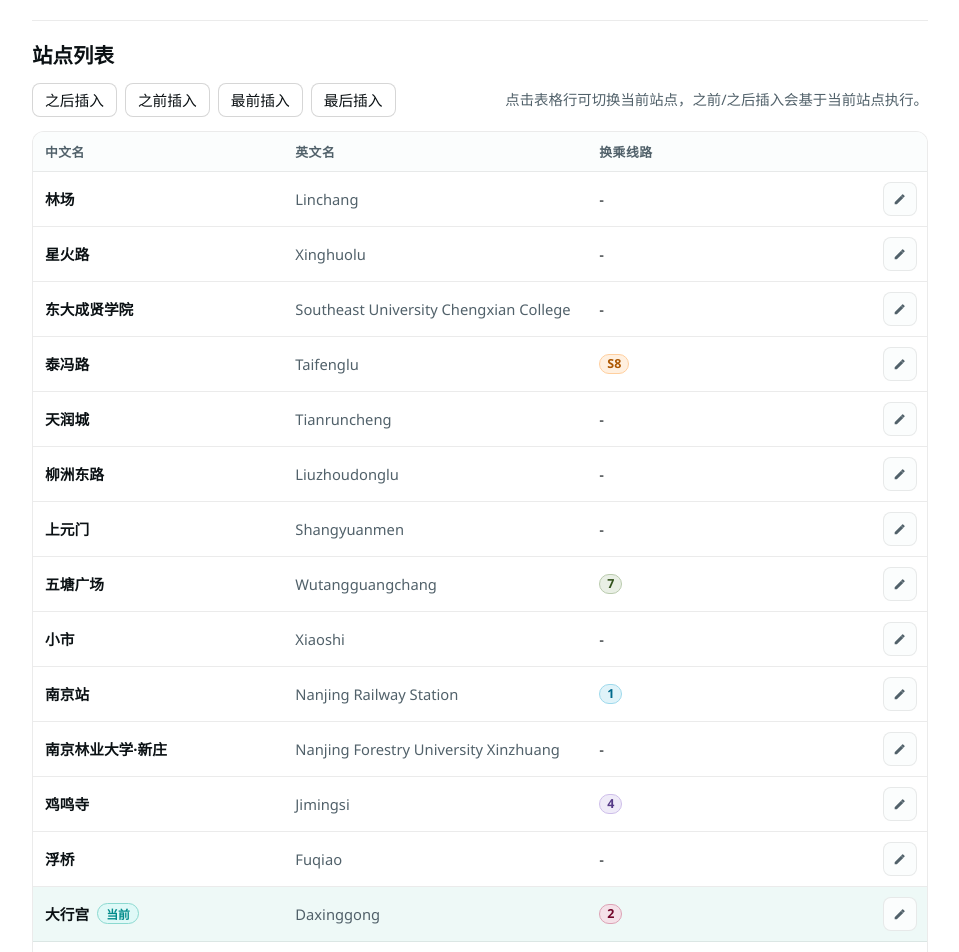
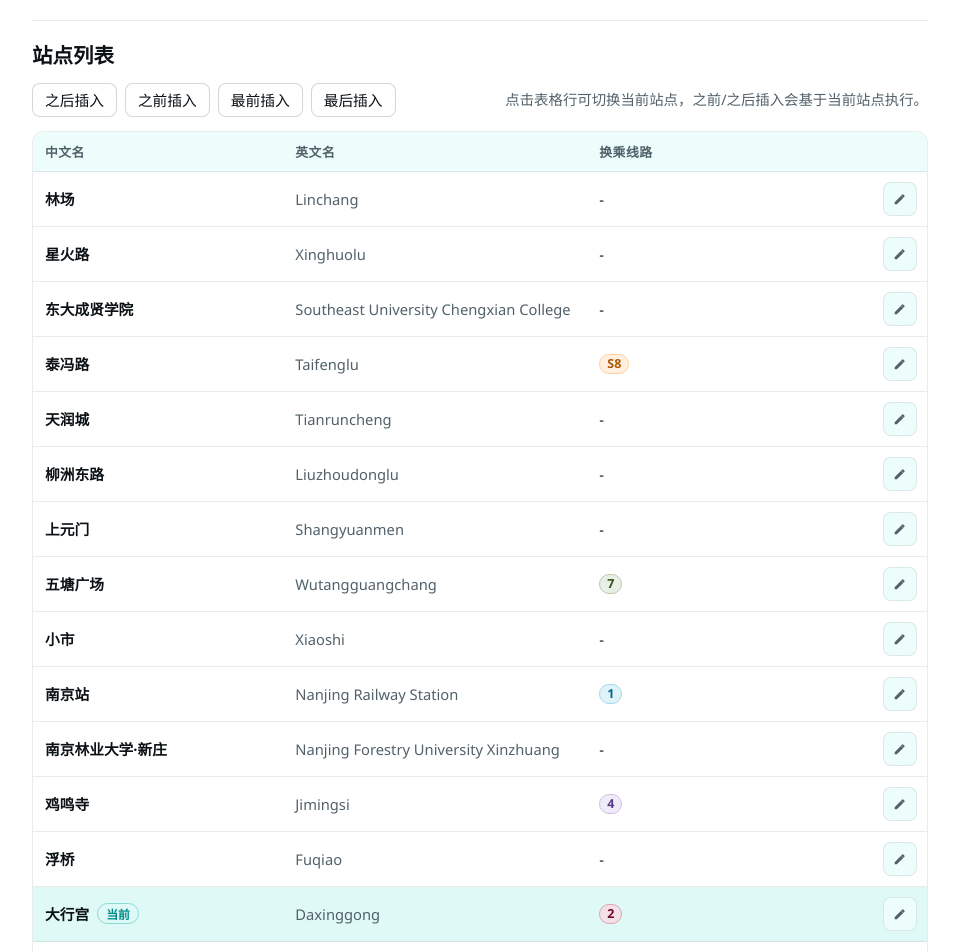
Before and after one commit to Unnamed2964/njmetro-railmap-creator, a React (Vite) app: page / in a window 1280 px wide. Shown: the part 720-1672 px from the top of the page, without its empty margins (160-1119 px from the left). Built offline with nearby package versions, Linux system fonts and the light colour scheme.

Commit message:
fix: fix dark mode button and table backgrounds by vibe coding
prompts:
- 深色模式下的按钮、表格底色似乎有问题。话说这个问题是从 umamichi.moe 引进的 css 里的问题吗？如果是的化那边也要改
  （不是）

```diff
--- a/src/styles.css
+++ b/src/styles.css
@@ -216,7 +216,7 @@ select {
   padding: 7px 10px;
   border: 1px solid var(--site-border-strong);
   border-radius: var(--radius-sm);
-  background: #ffffff;
+  background: var(--site-surface);
   color: var(--site-fg);
   outline: none;
   font-size: 0.95rem;
@@ -239,7 +239,7 @@ select:focus {
 .danger-button {
   border: 1px solid var(--site-border-strong);
   border-radius: var(--radius-sm);
-  background: #ffffff;
+  background: var(--site-surface);
   color: var(--site-fg);
   min-height: 34px;
   padding: 0 12px;
@@ -257,23 +257,23 @@ select:focus {
 .secondary-button:hover,
 .icon-button:hover,
 .danger-button:hover {
-  background: #f6fbfb;
+  background: var(--site-hover-bg);
 }
 
 .primary-button:hover {
-  background: #c8f1ec;
+  background: color-mix(in srgb, var(--site-accent-soft) 72%, var(--site-hover-bg));
 }
 
 .primary-button:active,
 .secondary-button:active,
 .icon-button:active,
 .danger-button:active {
-  background: #d7dfe3;
+  background: var(--site-active-bg);
   transform: translateY(1px);
 }
 
 .primary-button:active {
-  background: #a9e8df;
+  background: color-mix(in srgb, var(--site-accent-soft) 64%, var(--site-active-bg));
   border-color: var(--site-accent);
 }
 
@@ -325,7 +325,7 @@ select:focus {
   overflow-x: auto;
   border: 1px solid var(--site-border);
   border-radius: 12px;
-  background: #ffffff;
+  background: var(--site-surface);
 }
 
 .station-table {
@@ -370,7 +370,7 @@ select:focus {
   font-weight: 700;
   letter-spacing: 0.04em;
   text-transform: uppercase;
-  background: #fbfdfd;
+  background: var(--site-header-bg);
   white-space: nowrap;
 }
 
@@ -379,23 +379,23 @@ select:focus {
 }
 
 .station-table tbody td {
-  background: #ffffff;
+  background: var(--site-surface);
 }
 
 .station-table tbody tr:hover {
-  background: #f7fbfb;
+  background: var(--site-hover-bg);
 }
 
 .station-table tbody tr:hover td {
-  background: #f8fbfb;
+  background: var(--site-hover-bg);
 }
 
 .station-table tbody tr.is-current {
-  background: #eef9f7;
+  background: var(--site-accent-soft);
 }
 
 .station-table tbody tr.is-current td {
-  background: #eef9f7;
+  background: var(--site-accent-soft);
 }
 
 .station-name-cell {
@@ -442,7 +442,7 @@ select:focus {
 .station-action-cell .icon-button {
   margin-left: auto;
   border-color: var(--site-border);
-  background: #fbfdfd;
+  background: var(--site-header-bg);
   color: var(--site-muted-fg);
 }
 
@@ -482,7 +482,7 @@ select:focus {
   display: block;
   border: 1px solid var(--site-border);
   border-radius: 18px;
-  background: #ffffff;
+  background: var(--site-surface);
 }
 
 .modal-backdrop {
@@ -499,7 +499,7 @@ select:focus {
   padding: 16px;
   border: 1px solid var(--site-border-strong);
   border-radius: 16px;
-  background: #ffffff;
+  background: var(--site-surface);
 }
 
 .modal-kicker {
```
